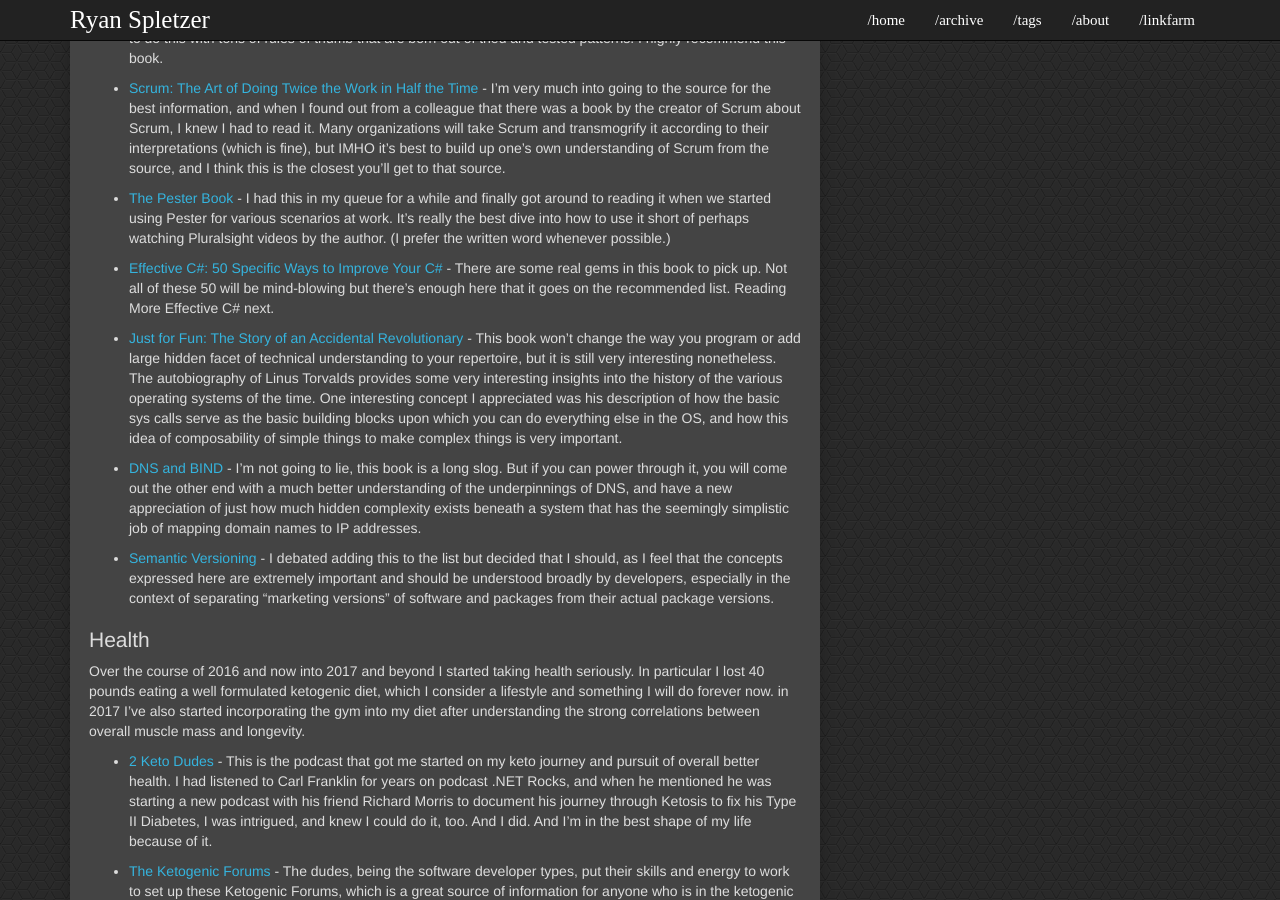
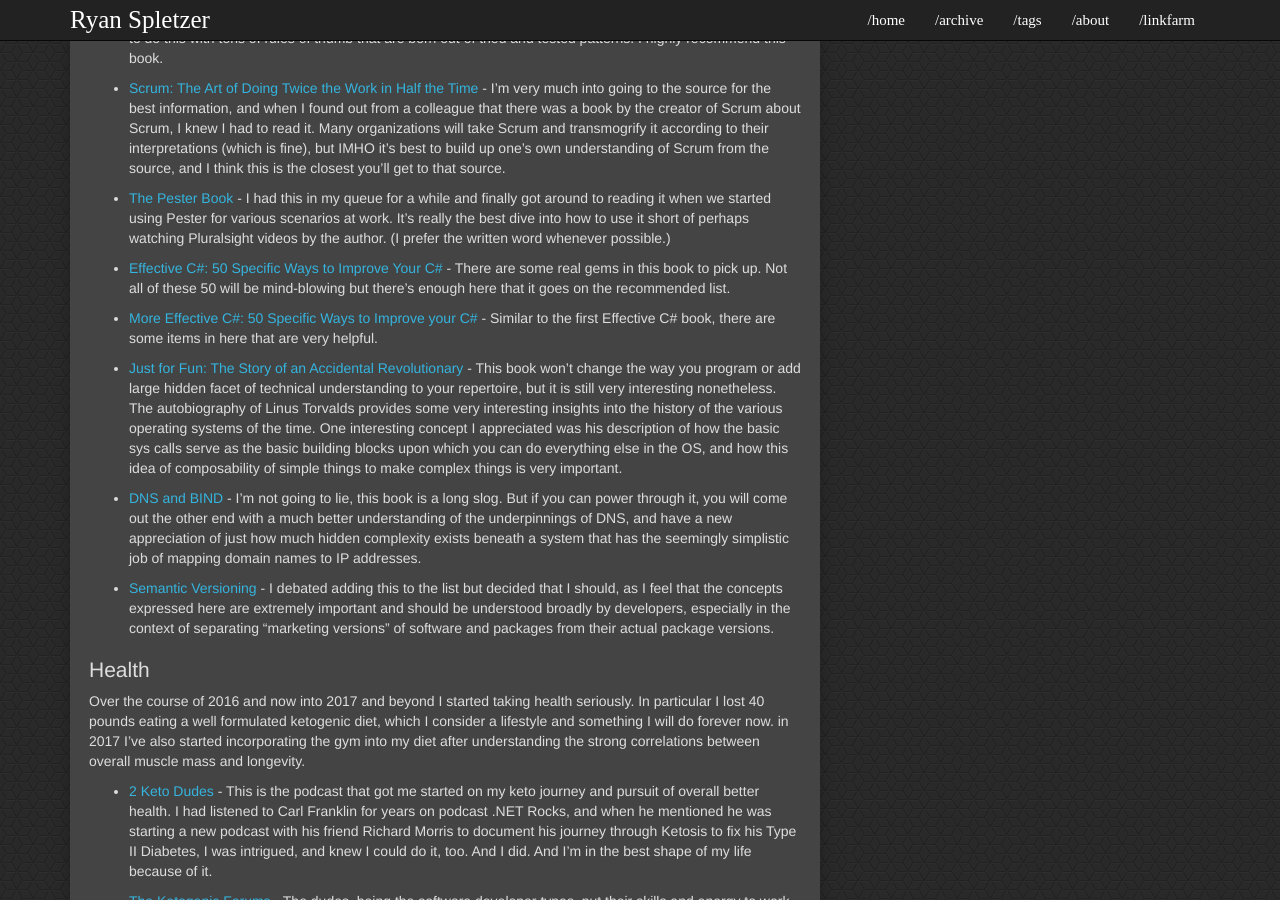
Before and after one commit to ryanspletzer/ryanspletzer.github.io, a Jekyll site: the page built from linkfarm.md, in a window 1280 px wide and 900 px high, scrolled down 2755 px. Built offline with Jekyll 4.4.1, drawn with Linux system fonts in a browser that asks for light colours.

Commit message:
Add more effective C# to linkfarm

```diff
--- a/linkfarm.md
+++ b/linkfarm.md
@@ -189,7 +189,10 @@ short of perhaps watching Pluralsight videos by the author. (I prefer the writte
 
 * [Effective C#: 50 Specific Ways to Improve Your C#](http://www.thebillwagner.com/Resources/EffectiveCS) - There are
 some real gems in this book to pick up. Not all of these 50 will be mind-blowing but there's enough here that it goes
-on the recommended list. Reading More Effective C# next.
+on the recommended list.
+
+* [More Effective C#: 50 Specific Ways to Improve your C#](http://thebillwagner.com/resources/moreeffectivecs) - Similar
+to the first Effective C# book, there are some items in here that are very helpful.
 
 * [Just for Fun: The Story of an Accidental Revolutionary](https://www.harpercollins.com/9780066620732/just-for-fun/) -
 This book won't change the way you program or add large hidden facet of technical understanding to your repertoire, but
```
